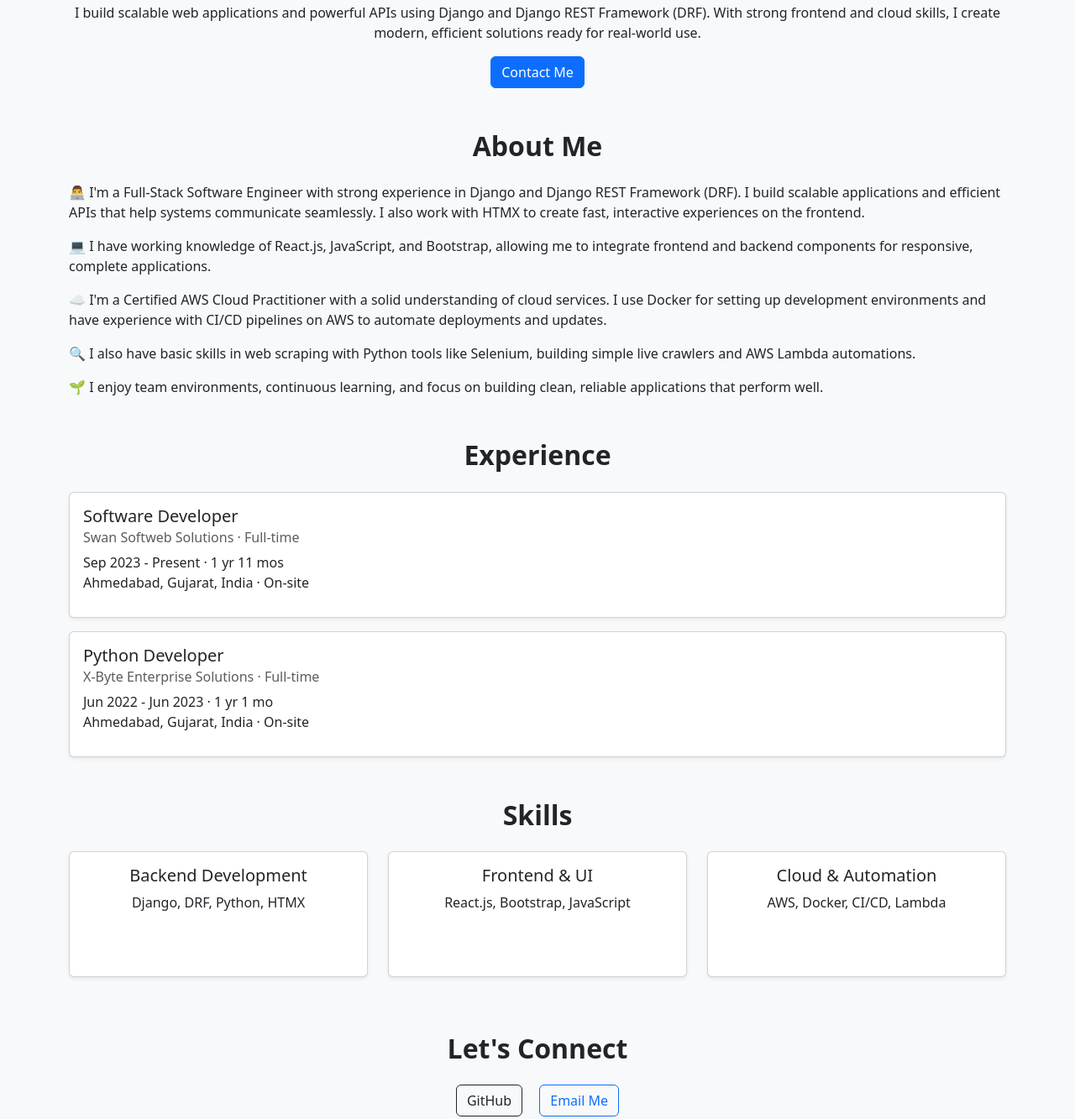
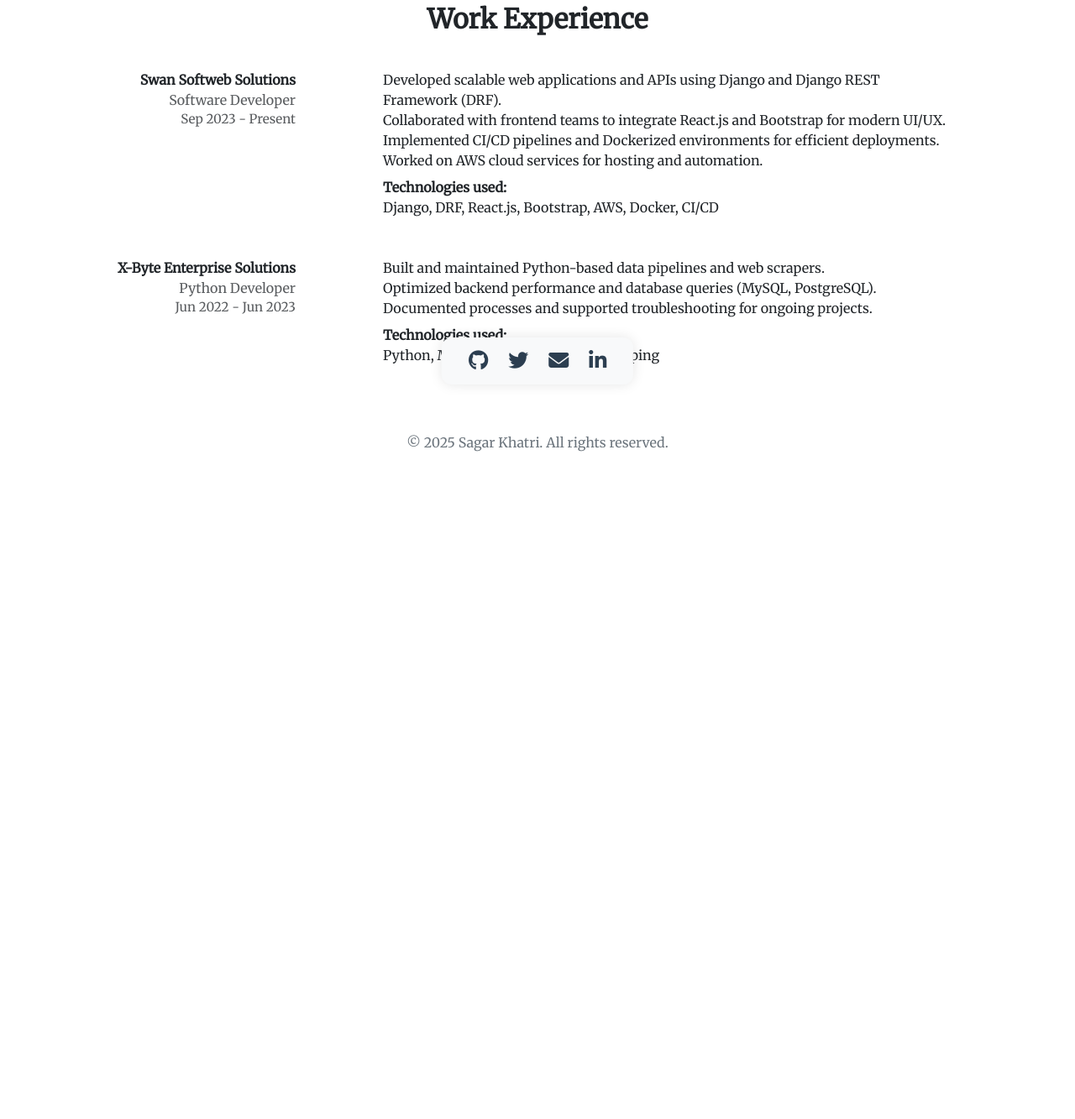
Before and after one commit to sagarkhatridk/myportfolio, a plain HTML site: page index.html in a window 1280 px wide. Shown: the part 312-1645 px from the top of the page at 84% size. After the commit the page ends 867 px from the top, so only its background shows below. Drawn offline with nearby package versions, Linux system fonts and the light colour scheme.

Commit message:
content updated

```diff
--- a/index.html
+++ b/index.html
@@ -1,14 +1,30 @@
 <!DOCTYPE html>
 <html lang="en">
+
 <head>
   <meta charset="UTF-8">
   <meta name="viewport" content="width=device-width, initial-scale=1">
   <title>Sagar Khatri | Full-Stack Software Engineer</title>
+  <script src="https://kit.fontawesome.com/886e387064.js" crossorigin="anonymous"></script>
   <link href="https://cdn.jsdelivr.net/npm/bootstrap@5.3.2/dist/css/bootstrap.min.css" rel="stylesheet">
+  <link href="https://fonts.googleapis.com/css2?family=Merriweather&display=swap" rel="stylesheet">
+
   <style>
     body {
-      background-color: #f8f9fa;
+      font-family: 'Merriweather', serif;
+      margin: 0;
+      padding: 0;
     }
+
+    .about-text {
+      max-width: 900px;
+      margin: 60px auto;
+      text-align: center;
+      font-size: 1.1rem;
+      line-height: 1.8;
+      color: #2c3e50;
+    }
+
     .profile-img {
       width: 150px;
       height: 150px;
@@ -16,104 +32,216 @@
       border-radius: 50%;
       border: 3px solid #0d6efd;
     }
+
     .section {
       margin-top: 50px;
     }
+
     footer {
       margin-top: 50px;
       text-align: center;
       color: #6c757d;
     }
+
     .card {
       min-height: 150px;
     }
+
+    h1,
+    h2,
+    h3,
+    h4,
+    h5,
+    h6 {
+      font-family: 'Merriweather', Georgia, serif;
+    }
   </style>
 </head>
+
 <body>
 
   <div class="container text-center mt-5">
-    <img src="https://avatars.githubusercontent.com/u/99117896?v=4" alt="Sagar Khatri" class="profile-img mb-3">
+    <!-- <img src="https://avatars.githubusercontent.com/u/99117896?v=4" alt="Sagar Khatri" class="profile-img mb-3"> -->
     <h1 class="fw-bold">Sagar Khatri</h1>
-    <h4 class="text-muted">Full-Stack Software Engineer | Django & React Developer</h4>
-    <p class="mt-3">
-      I build scalable web applications and powerful APIs using Django and Django REST Framework (DRF). With strong frontend and cloud skills, I create modern, efficient solutions ready for real-world use.
-    </p>
-    <a href="mailto:sagarkhatridk@gmail.com" class="btn btn-primary">Contact Me</a>
+    <h4 class="text-muted">Software Developer at Swan Softweb Solutions</h4>
   </div>
 
-  <div class="container section">
-    <h2 class="fw-bold text-center mb-4">About Me</h2>
-    <p>
-      👨‍💻 I'm a Full-Stack Software Engineer with strong experience in Django and Django REST Framework (DRF). I build scalable applications and efficient APIs that help systems communicate seamlessly. I also work with HTMX to create fast, interactive experiences on the frontend.
-    </p>
-    <p>
-      💻 I have working knowledge of React.js, JavaScript, and Bootstrap, allowing me to integrate frontend and backend components for responsive, complete applications.
-    </p>
-    <p>
-      ☁️ I'm a Certified AWS Cloud Practitioner with a solid understanding of cloud services. I use Docker for setting up development environments and have experience with CI/CD pipelines on AWS to automate deployments and updates.
-    </p>
-    <p>
-      🔍 I also have basic skills in web scraping with Python tools like Selenium, building simple live crawlers and AWS Lambda automations.
-    </p>
-    <p>
-      🌱 I enjoy team environments, continuous learning, and focus on building clean, reliable applications that perform well.
-    </p>
+  <div class="about-text">
+    Full-Stack Software Engineer skilled in Django, DRF, React.js, and Bootstrap. Experienced with scalable APIs, HTMX,
+    AWS, Docker, CI/CD, and web scraping. Passionate about clean code, teamwork, and learning.
   </div>
 
-  <div class="container section">
-    <h2 class="fw-bold text-center mb-4">Experience</h2>
-
-    <div class="card mb-3 shadow-sm">
-      <div class="card-body">
-        <h5 class="card-title">Software Developer</h5>
-        <h6 class="card-subtitle mb-2 text-muted">Swan Softweb Solutions · Full-time</h6>
-        <p class="card-text">Sep 2023 - Present · 1 yr 11 mos<br>Ahmedabad, Gujarat, India · On-site</p>
-      </div>
-    </div>
-
-    <div class="card mb-3 shadow-sm">
-      <div class="card-body">
-        <h5 class="card-title">Python Developer</h5>
-        <h6 class="card-subtitle mb-2 text-muted">X-Byte Enterprise Solutions · Full-time</h6>
-        <p class="card-text">Jun 2022 - Jun 2023 · 1 yr 1 mo<br>Ahmedabad, Gujarat, India · On-site</p>
-      </div>
-    </div>
-  </div>
 
   <div class="container section">
-    <h2 class="fw-bold text-center mb-4">Skills</h2>
-    <div class="row text-center">
-      <div class="col-md-4 mb-3">
-        <div class="card shadow-sm">
-          <div class="card-body">
-            <h5 class="card-title">Backend Development</h5>
-            <p class="card-text">Django, DRF, Python, HTMX</p>
+    <h2 class="fw-bold text-center mb-4">Work Experience</h2>
+    <div class="timeline-container d-flex justify-content-center">
+      <div class="timeline">
+        <div class="timeline-item d-flex">
+          <div class="timeline-left text-end pe-2 text-nowrap">
+            <div class="fw-bold" style="font-size: 1.00rem;">Swan Softweb Solutions</div>
+            <div class="text-muted" style="font-size: 1.00rem;">Software Developer</div>
+            <div class="text-muted" style="font-size: 0.95rem;">Sep 2023 - Present</div>
+          </div>
+          <div class="timeline-line position-relative mx-3">
+            <div class="timeline-dot position-absolute top-0 start-50 translate-middle"></div>
+            <div class="timeline-vertical"></div>
+          </div>
+          <div class="timeline-right ps-4">
+            <div>Developed scalable web applications and APIs using Django and Django REST Framework (DRF).</div>
+            <div>Collaborated with frontend teams to integrate React.js and Bootstrap for modern UI/UX.</div>
+            <div>Implemented CI/CD pipelines and Dockerized environments for efficient deployments.</div>
+            <div>Worked on AWS cloud services for hosting and automation.</div>
+            <div class="fw-semibold mt-2">Technologies used:</div>
+            <div>Django, DRF, React.js, Bootstrap, AWS, Docker, CI/CD</div>
           </div>
         </div>
-      </div>
-      <div class="col-md-4 mb-3">
-        <div class="card shadow-sm">
-          <div class="card-body">
-            <h5 class="card-title">Frontend & UI</h5>
-            <p class="card-text">React.js, Bootstrap, JavaScript</p>
+        <div class="timeline-item d-flex mt-5">
+          <div class="timeline-left text-end pe-2 text-nowrap"
+            style="display: flex; flex-direction: column; align-items: flex-end;">
+            <div class="fw-bold" style="font-size: 1.00rem; min-width: 220px; text-align: right;">X-Byte Enterprise
+              Solutions</div>
+            <div class="text-muted" style="font-size: 1.00rem; min-width: 220px; text-align: right;">Python Developer
+            </div>
+            <div class="text-muted" style="font-size: 0.95rem; min-width: 220px; text-align: right;">Jun 2022 - Jun 2023
+            </div>
           </div>
-        </div>
-      </div>
-      <div class="col-md-4 mb-3">
-        <div class="card shadow-sm">
-          <div class="card-body">
-            <h5 class="card-title">Cloud & Automation</h5>
-            <p class="card-text">AWS, Docker, CI/CD, Lambda</p>
+          <div class="timeline-line position-relative mx-3">
+            <div class="timeline-dot position-absolute top-0 start-50 translate-middle"></div>
+            <div class="timeline-vertical"></div>
+          </div>
+          <div class="timeline-right ps-4">
+            <div>Built and maintained Python-based data pipelines and web scrapers.</div>
+            <div>Optimized backend performance and database queries (MySQL, PostgreSQL).</div>
+            <div>Documented processes and supported troubleshooting for ongoing projects.</div>
+            <div class="fw-semibold mt-2">Technologies used:</div>
+            <div>Python, MySQL, PostgreSQL, Web Scraping</div>
           </div>
         </div>
       </div>
     </div>
   </div>
+  <style>
+    .timeline-container {
+      margin-top: 40px;
+    }
 
-  <div class="container section text-center">
-    <h2 class="fw-bold mb-4">Let's Connect</h2>
-    <a href="https://github.com/sagarkhatridk" class="btn btn-outline-dark mx-2" target="_blank">GitHub</a>
-    <a href="mailto:sagarkhatridk@gmail.com" class="btn btn-outline-primary mx-2">Email Me</a>
+    .timeline {
+      width: 100%;
+      max-width: 1000px;
+    }
+
+    .timeline-item {
+      align-items: flex-start;
+      position: relative;
+      min-height: 160px;
+      /* Force height to give room for the glowing line */
+    }
+
+
+    .timeline-left {
+      min-width: 220px;
+      max-width: 220px;
+    }
+
+    .timeline-line {
+      width: 40px;
+      min-width: 40px;
+      display: flex;
+      flex-direction: column;
+      align-items: center;
+      position: relative;
+    }
+
+    .timeline-vertical {
+      position: absolute;
+      top: 8px;
+      bottom: 0;
+      /* NEW */
+      left: 50%;
+      width: 4px;
+      background: linear-gradient(to bottom, #0d6efd, #0dcaf0);
+      transform: translateX(-50%);
+      z-index: 1;
+      box-shadow: 0 0 10px #0d6efd, 0 0 20px #0dcaf0, 0 0 30px #0d6efd;
+    }
+
+
+    .timeline-vertical {
+      position: absolute;
+      top: 8px;
+      bottom: 0;
+      /* NEW */
+      left: 50%;
+      width: 4px;
+      background: linear-gradient(to bottom, #0d6efd, #0dcaf0);
+      transform: translateX(-50%);
+      z-index: 1;
+      box-shadow: 0 0 10px #0d6efd, 0 0 20px #0dcaf0, 0 0 30px #0d6efd;
+    }
+
+
+
+    .timeline-right {
+      flex: 1;
+    }
+
+    @media (max-width: 768px) {
+      .timeline {
+        flex-direction: column;
+      }
+
+      .timeline-item {
+        flex-direction: column;
+        align-items: stretch;
+      }
+
+      .timeline-left,
+      .timeline-right {
+        max-width: 100%;
+        min-width: 0;
+        text-align: left;
+        padding: 0;
+      }
+
+      .timeline-line {
+        min-width: 20px;
+        width: 20px;
+      }
+    }
+
+    .floating-panel {
+      position: fixed;
+      bottom: 30px;
+      left: 50%;
+      transform: translateX(-50%);
+      background-color: #f8f9fa;
+      border-radius: 12px;
+      box-shadow: 0 0 15px rgba(0, 0, 0, 0.1);
+      padding: 10px 20px;
+      z-index: 9999;
+    }
+
+    .floating-panel a {
+      color: #2c3e50;
+      font-size: 1.5rem;
+      margin: 0 12px;
+      text-decoration: none;
+      transition: color 0.2s ease;
+    }
+
+    .floating-panel a:hover {
+      color: #0d6efd;
+      /* Bootstrap primary */
+    }
+  </style>
+
+
+  <!-- Floating Social Icons Panel -->
+  <div class="floating-panel d-flex align-items-center justify-content-center">
+    <a href="https://github.com/sagarkhatridk" target="_blank"><i class="fab fa-github"></i></a>
+    <a href="https://twitter.com/igsagar_" target="_blank"><i class="fab fa-twitter"></i></a>
+    <a href="mailto:sagarkhatridk@gmail.com"><i class="fas fa-envelope"></i></a>
+    <a href="https://linkedin.com/in/sagar-khatri-ba1173132" target="_blank"><i class="fab fa-linkedin-in"></i></a>
   </div>
 
   <footer class="mt-5">
@@ -121,4 +249,5 @@
   </footer>
 
 </body>
+
 </html>
```
